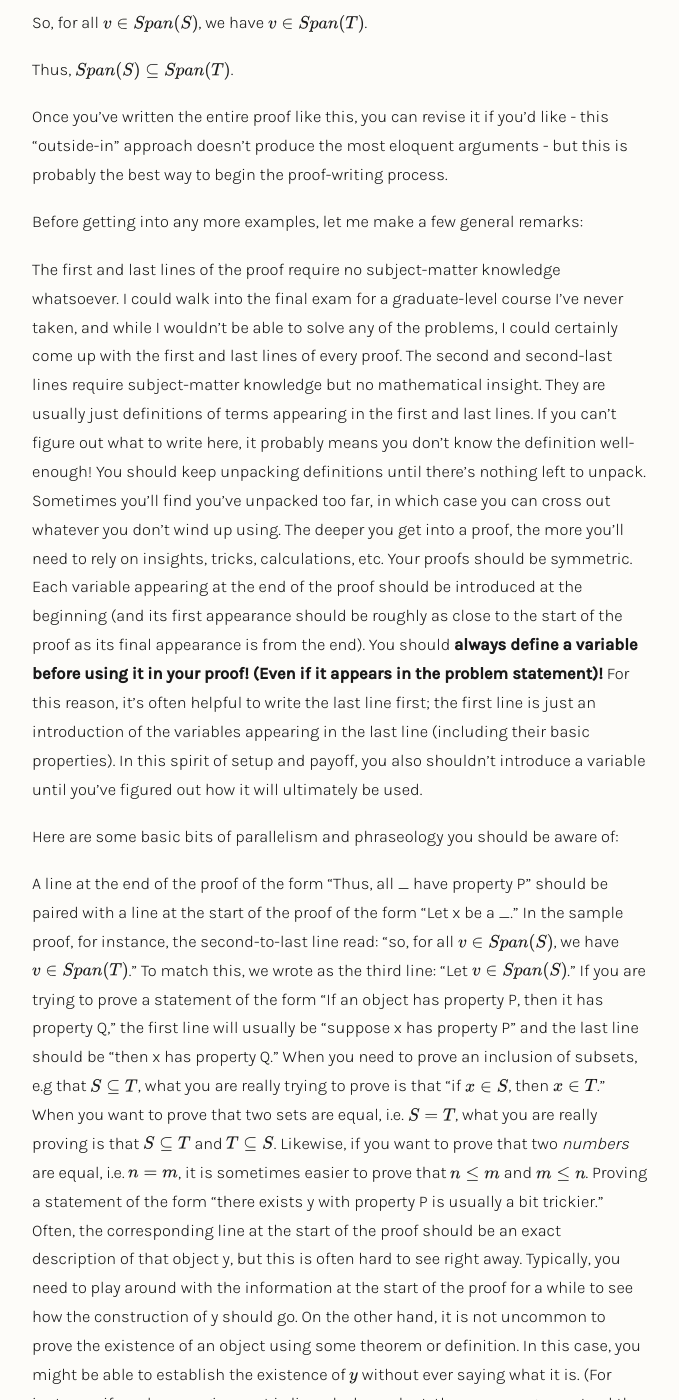
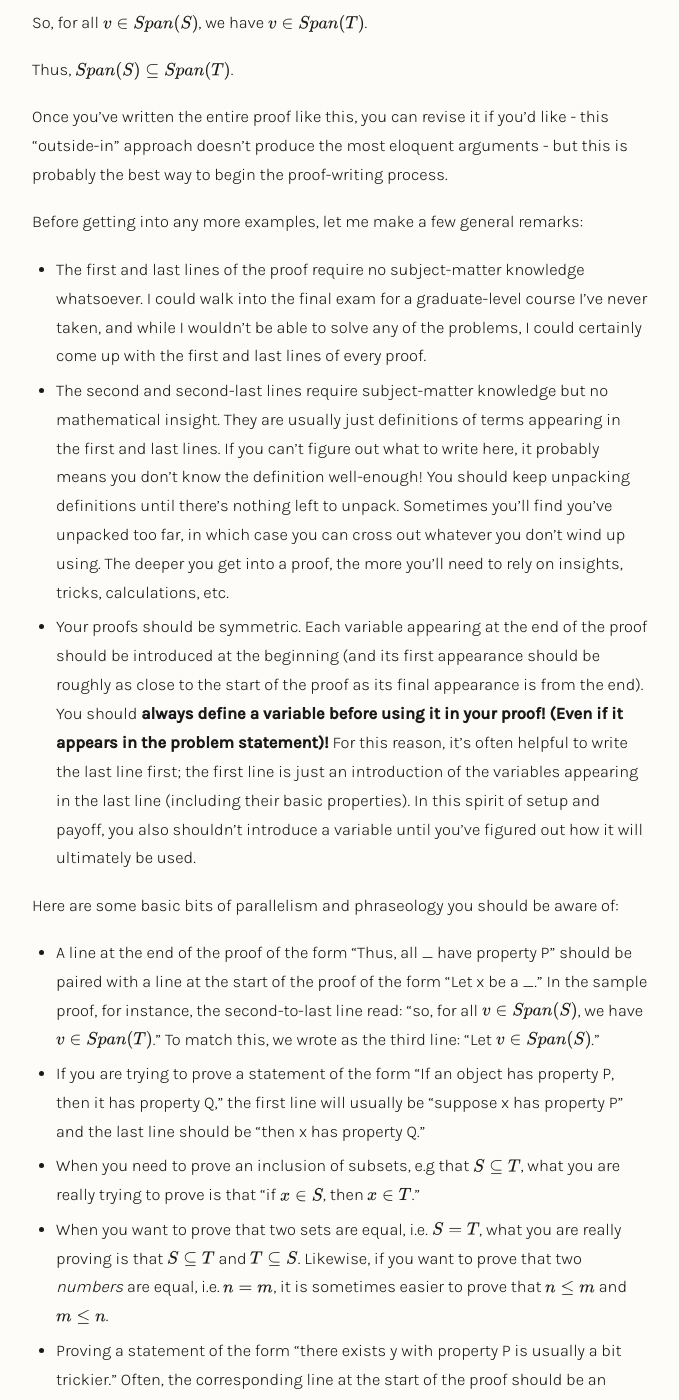
Before and after one commit to btslater-math/dots-and-loops, a Jekyll site: the page built from _posts/2026-06-10-dots-and-loops.md, in a window 1280 px wide and 1400 px high, scrolled down 3523 px. Shown: the whole window, without its empty margins (300-979 px from the left). Built offline with Jekyll 4.4.1, drawn with Linux system fonts in a browser that asks for light colours; some of the changed text lies outside the part shown.

```diff
--- a/_posts/2026-06-10-dots-and-loops.md
+++ b/_posts/2026-06-10-dots-and-loops.md
@@ -103,18 +103,18 @@
 
 Before getting into any more examples, let me make a few general remarks:
 
-The first and last lines of the proof require no subject-matter knowledge whatsoever. I could walk into the final exam for a graduate-level course I’ve never taken, and while I wouldn’t be able to solve any of the problems, I could certainly come up with the first and last lines of every proof.
-The second and second-last lines require subject-matter knowledge but no mathematical insight. They are usually just definitions of terms appearing in the first and last lines. If you can’t figure out what to write here, it probably means you don’t know the definition well-enough! You should keep unpacking definitions until there’s nothing left to unpack. Sometimes you’ll find you’ve unpacked too far, in which case you can cross out whatever you don’t wind up using. The deeper you get into a proof, the more you’ll need to rely on insights, tricks, calculations, etc.
-Your proofs should be symmetric. Each variable appearing at the end of the proof should be introduced at the beginning (and its first appearance should be roughly as close to the start of the proof as its final appearance is from the end). You should **always define a variable before using it in your proof! (Even if it appears in the problem statement)!** For this reason, it’s often helpful to write the last line first; the first line is just an introduction of the variables appearing in the last line (including their basic properties). In this spirit of setup and payoff, you also shouldn’t introduce a variable until you’ve figured out how it will ultimately be used.
+- The first and last lines of the proof require no subject-matter knowledge whatsoever. I could walk into the final exam for a graduate-level course I’ve never taken, and while I wouldn’t be able to solve any of the problems, I could certainly come up with the first and last lines of every proof.
+- The second and second-last lines require subject-matter knowledge but no mathematical insight. They are usually just definitions of terms appearing in the first and last lines. If you can’t figure out what to write here, it probably means you don’t know the definition well-enough! You should keep unpacking definitions until there’s nothing left to unpack. Sometimes you’ll find you’ve unpacked too far, in which case you can cross out whatever you don’t wind up using. The deeper you get into a proof, the more you’ll need to rely on insights, tricks, calculations, etc.
+- Your proofs should be symmetric. Each variable appearing at the end of the proof should be introduced at the beginning (and its first appearance should be roughly as close to the start of the proof as its final appearance is from the end). You should **always define a variable before using it in your proof! (Even if it appears in the problem statement)!** For this reason, it’s often helpful to write the last line first; the first line is just an introduction of the variables appearing in the last line (including their basic properties). In this spirit of setup and payoff, you also shouldn’t introduce a variable until you’ve figured out how it will ultimately be used.
 
 Here are some basic bits of parallelism and phraseology you should be aware of:
 
-A line at the end of the proof of the form “Thus, all _ have property P” should be paired with a line at the start of the proof of the form “Let x be a _.” In the sample proof, for instance, the second-to-last line read: “so, for all $v \in Span(S)$, we have $v \in Span(T)$.” To match this, we wrote as the third line: “Let $v \in Span(S)$.”
-If you are trying to prove a statement of the form “If an object has property P, then it has property Q,” the first line will usually be “suppose x has property P” and the last line should be “then x has property Q.”
-When you need to prove an inclusion of subsets, e.g that $S \subseteq T$, what you are really trying to prove is that “if $x \in S$, then $x \in T$.”
-When you want to prove that two sets are equal, i.e. $S = T$, what you are really proving is that $S \subseteq T$ and $T \subseteq S$. Likewise, if you want to prove that two *numbers* are equal, i.e. $n = m$, it is sometimes easier to prove that $n \leq m$ and $m \leq n$.
-Proving a statement of the form “there exists y with property P is usually a bit trickier.” Often, the corresponding line at the start of the proof should be an exact description of that object y, but this is often hard to see right away. Typically, you need to play around with the information at the start of the proof for a while to see how the construction of y should go. On the other hand, it is not uncommon to prove the existence of an object using some theorem or definition. In this case, you might be able to establish the existence of $y$ without ever saying what it is. (For instance, if you know a given set is linearly dependent, then you are guaranteed the existence of certain linear combinations, even if you can’t give an explicit description of them).
-By contrast, if part of the given information is that “there exists y with property P,” then one of the first lines of the proof should be “Let y have property P.”
+- A line at the end of the proof of the form “Thus, all _ have property P” should be paired with a line at the start of the proof of the form “Let x be a _.” In the sample proof, for instance, the second-to-last line read: “so, for all $v \in Span(S)$, we have $v \in Span(T)$.” To match this, we wrote as the third line: “Let $v \in Span(S)$.”
+- If you are trying to prove a statement of the form “If an object has property P, then it has property Q,” the first line will usually be “suppose x has property P” and the last line should be “then x has property Q.”
+- When you need to prove an inclusion of subsets, e.g that $S \subseteq T$, what you are really trying to prove is that “if $x \in S$, then $x \in T$.”
+- When you want to prove that two sets are equal, i.e. $S = T$, what you are really proving is that $S \subseteq T$ and $T \subseteq S$. Likewise, if you want to prove that two *numbers* are equal, i.e. $n = m$, it is sometimes easier to prove that $n \leq m$ and $m \leq n$.
+- Proving a statement of the form “there exists y with property P is usually a bit trickier.” Often, the corresponding line at the start of the proof should be an exact description of that object y, but this is often hard to see right away. Typically, you need to play around with the information at the start of the proof for a while to see how the construction of y should go. On the other hand, it is not uncommon to prove the existence of an object using some theorem or definition. In this case, you might be able to establish the existence of $y$ without ever saying what it is. (For instance, if you know a given set is linearly dependent, then you are guaranteed the existence of certain linear combinations, even if you can’t give an explicit description of them).
+- By contrast, if part of the given information is that “there exists y with property P,” then one of the first lines of the proof should be “Let y have property P.”
 
 Let’s demonstrate this with a couple of examples.
 
```
